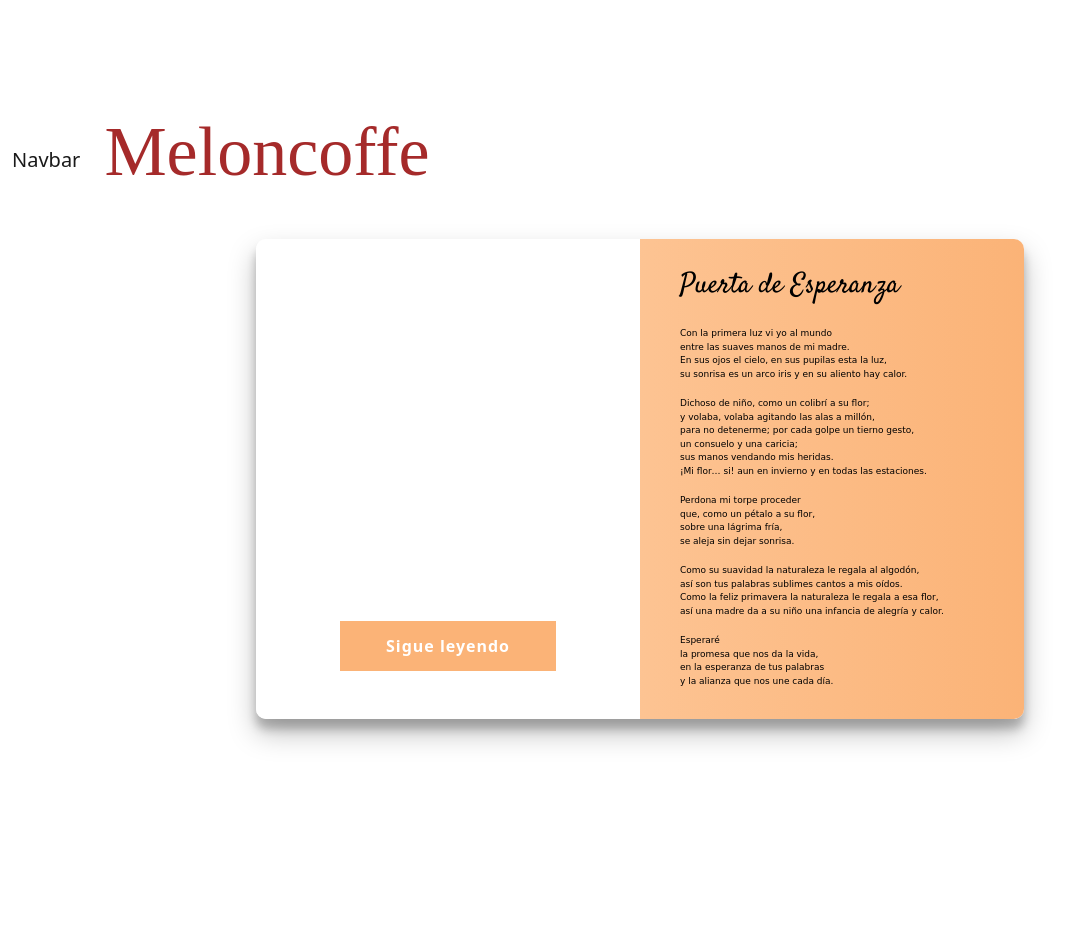
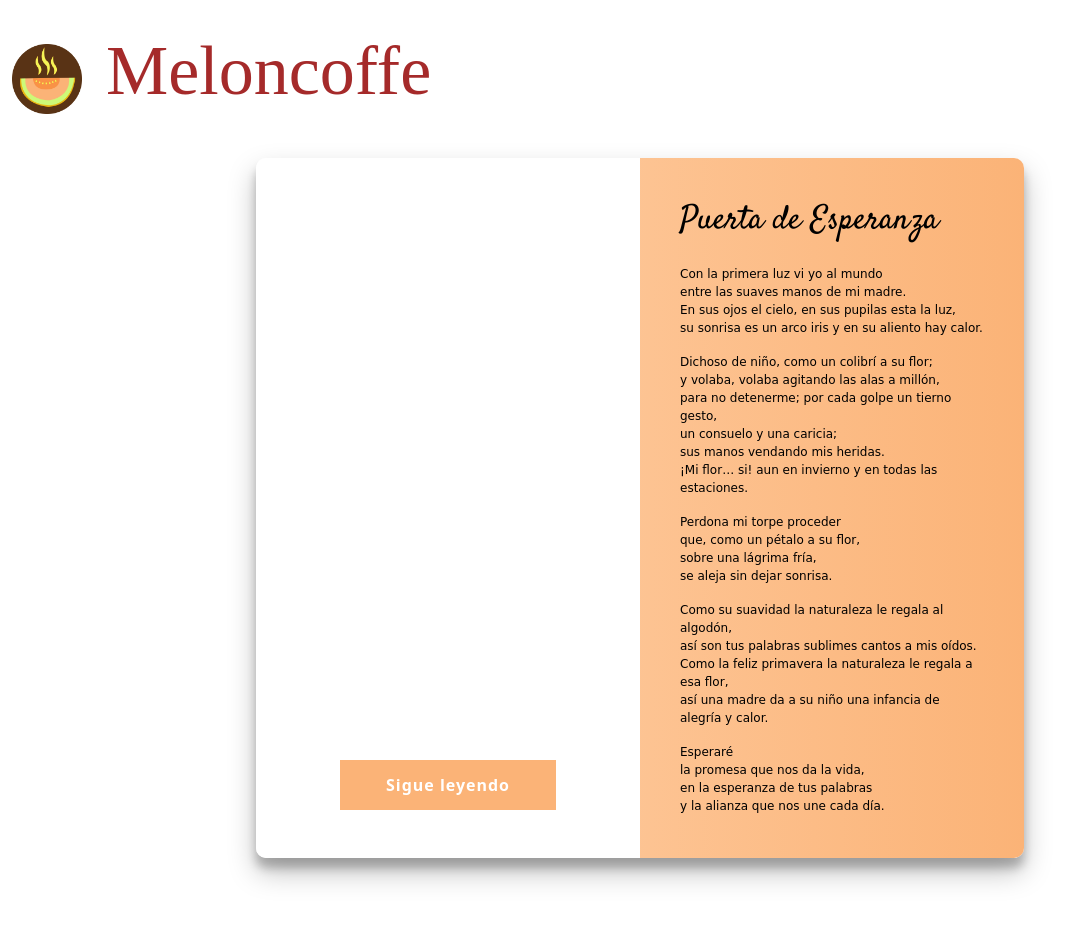
Before and after one commit to Tomohiko10615/meloncoffee, a Django app: page /accounts/sample/ in a window 1280 px wide. Shown: the whole page, without its empty margins (0-1087 px from the left). Before the commit the page ends 745 px from the top, so only its background shows below. Run offline with Django 3.2, Linux system fonts and the light colour scheme; some web fonts are replaced.

Commit message:
lot of changes

```diff
--- a/meloncoffee/accounts/forms.py
+++ b/meloncoffee/accounts/forms.py
@@ -2,6 +2,8 @@
 from django import forms
 from django.contrib.auth.forms import UserCreationForm, UserChangeForm
 from .models import CustomUser
+
+#from django.core.exceptions import ValidationError
 
 class DateInput(forms.DateInput):
     input_type = 'date'
@@ -26,6 +28,15 @@
         self.fields['password1'].widget = forms.PasswordInput(attrs={'placeholder': 'Contraseña'})
         self.fields['password2'].widget = forms.PasswordInput(attrs={'placeholder': 'Confirmar contraseña'})
 
+    """
+    def clean(self):
+       email = self.cleaned_data.get('email')
+       if CustomUser.objects.filter(email=email).exists():
+            raise ValidationError("El email ingresado ya sido registrado")
+       return self.cleaned_data
+    """
+
+
 class CustomUserChangeForm(UserChangeForm):
     class Meta:
         model = CustomUser
@@ -41,10 +52,13 @@
         'password': forms.fields.TextInput(attrs={'placeholder': 'Contraseña'}),
     }
 
-    def __init__(self, *args, **kwargs):
-        super(CustomUserCreationForm, self).__init__(*args, **kwargs)
-        self.fields['password1'].widget = forms.PasswordInput(attrs={'placeholder': 'Contraseña'})
-        self.fields['password2'].widget = forms.PasswordInput(attrs={'placeholder': 'Confirmar contraseña'})
+    """
+    def clean(self):
+       email = self.cleaned_data.get('email')
+       if CustomUser.objects.filter(email=email).exists():
+            raise ValidationError("El email ingresado ya sido registrado")
+       return self.cleaned_data
+    """
 
 """
 class FormContactForm(forms.ModelForm):
--- a/meloncoffee/accounts/models.py
+++ b/meloncoffee/accounts/models.py
@@ -4,11 +4,18 @@
 from django.contrib.auth.models import AbstractUser
 from django.db import models
 
+
+#from django.contrib.auth.models import User
+#User._meta.get_field('email')._unique = True
+
 class CustomUser(AbstractUser):
+    class Meta:
+        unique_together = ('email',)
     first_name = models.CharField(max_length=32)
     second_name = models.CharField(max_length=32)
     phone = models.PositiveIntegerField(null=True, blank=True)
     birthday = models.DateField(null=True, blank=True)
+
 
 """
 class CustomUser(models.Model):
--- a/meloncoffee/accounts/views.py
+++ b/meloncoffee/accounts/views.py
@@ -20,7 +20,7 @@
 list_id = settings.MAILCHIMP_EMAIL_LIST_ID
 
 # Subscription Logic
-def subscribe(first_name, second_name, phone, birthday, email):
+def subscribe(first_name, second_name, phone, birthday, email, form):
     """
      Contains code handling the communication to the mailchimp api
      to create a contact/member in an audience/list.
@@ -44,6 +44,7 @@
     try:
         response = mailchimp.lists.add_list_member(list_id, member_info)
         print("response: {}".format(response))
+        form.save()
     except ApiClientError as error:
         print("An exception occurred: {}".format(error.text))
 
@@ -59,8 +60,11 @@
 """
 
 
+
+
 def signup(request):
     form = CustomUserCreationForm(request.POST)
+    print("h")
     print(form.errors)
     if request.method == "POST":
 
@@ -70,10 +74,9 @@
             phone = request.POST['phone']
             birthday = request.POST['birthday']
             email = request.POST['email']
-            subscribe(first_name, second_name, phone, birthday, email)
+            subscribe(first_name, second_name, phone, birthday, email, form)
             messages.success(request, "Email received. thank You! ") # message
-            form.save()
-            return HttpResponseRedirect(reverse_lazy('login'))
+            return render(request, "registration/login.html", { 'confirm': True, 'email': email })
         else:
             return render(request, "registration/signup.html", {
         'form': form, 'failed': True})
@@ -84,6 +87,9 @@
 
 def login(request):
     return render(request, "registration/login.html")
+
+def confirm(request):
+    return render(request, "registration/confirm.html")
 
 def sample(request):
     form = CustomUserCreationForm(request.POST)
@@ -97,7 +103,7 @@
             subscribe(first_name, second_name, phone, birthday, email)
             messages.success(request, "Email received. thank You! ") # message
             form.save()
-            return HttpResponseRedirect(reverse_lazy('login'))
+            return HttpResponseRedirect(reverse_lazy('login'), { 'confirm': True, 'email': email })
         else:
             return render(request, "registration/signup.html", {
         'form': form, 'failed': True})
--- a/meloncoffee/static/css/reg.css
+++ b/meloncoffee/static/css/reg.css
@@ -18,7 +18,7 @@
 	align-items: center;
 	flex-direction: column;
 	font-family: 'Montserrat', sans-serif;
-	height: 100vh;
+	height: auto;
 	margin: -20px 0 50px;
 }
 
@@ -27,6 +27,7 @@
 	margin: 0;
 	color: black;
 	font-family:  Satisfy, Oxygen, serif;
+	font-size: 33px !important;
 }
 
 h2 {
@@ -34,7 +35,7 @@
 }
 
 p {
-	font-size: 10px;
+	font-size: 14px;
 	margin: 0px;
 	padding: 0px;
 	color: black;
@@ -42,7 +43,7 @@
 }
 
 span {
-	font-size: 9px;
+	font-size: 12px;
 	color: black;
 	font-family: Comic Sans MS, Comic Sans, cursive;
 }
@@ -118,8 +119,8 @@
 	overflow: hidden;
 	width: 768px;
 	max-width: 100%;
-	min-height: 480px;
-	height: fit-content;
+	height: 700px;
+	margin-bottom: 10%;
 }
 
 .form-container {
--- a/meloncoffee/templates/basereg.html
+++ b/meloncoffee/templates/basereg.html
@@ -6,15 +6,21 @@
         <meta charset="utf-8">
         <meta name="viewport" content="width=device-width,
         initial-scale=1, shrink-to-fit=no">
+        <link rel="icon" href="{% static 'images/logo.png' %}" type="image/x-icon">
         <link rel="preconnect" href="https://fonts.googleapis.com">
         <link rel="preconnect" href="https://fonts.gstatic.com" crossorigin>
         <link href="https://fonts.googleapis.com/css2?family=Bonheur+Royale&family=Satisfy&family=Life+Savers:wght@700&family=Assistant&display=swap" rel="stylesheet">
         <link rel="stylesheet" href="{% static 'css/reg.css' %}">
         <link href="https://cdn.jsdelivr.net/npm/bootstrap@5.1.3/dist/css/bootstrap.min.css" rel="stylesheet" integrity="sha384-1BmE4kWBq78iYhFldvKuhfTAU6auU8tT94WrHftjDbrCEXSU1oBoqyl2QvZ6jIW3" crossorigin="anonymous">
         <title>{% block title %}Meloncoffe{% endblock title %}</title>
+
+    </head>
+    <body>
       <nav class="navbar navbar-expand-lg navbar-light navbar-fixed-top bg-white me-auto">
         <div class="container-fluid">
-            <a class="navbar-brand" href="#">Navbar</a>
+          <a class="navbar-brand" href="#">
+            <img src="{% static 'images/logo.png' %}" alt="" width="70" height="70">
+          </a>
           <button class="navbar-toggler" type="button" data-bs-toggle="collapse" data-bs-target="#navbarNav" aria-controls="navbarNav" aria-expanded="false" aria-label="Toggle navigation">
             <span class="navbar-toggler-icon"></span>
           </button>
@@ -27,8 +33,6 @@
           </div>
         </div>
       </nav>
-    </head>
-    <body>
         <main>
             {% block content %}
             {% endblock content %}
--- a/meloncoffee/templates/registration/sample.html
+++ b/meloncoffee/templates/registration/sample.html
@@ -7,11 +7,12 @@
 
 <div class="main-container" id="main-container">
 	<div class="form-container sign-up-container">
-		<form method="post" id="signup-form">
+		<form method="post" id="signup-form" action="{% url 'signup' %}">
             {% csrf_token %}
 			<h1>Registrarse</h1>
             {% for field in form %}
                 {{ field }}
+				<br>
             {% endfor %}
 			<button class="mt-3" type="submit">Crear una cuenta</button>
 		</form>
--- a/meloncoffee/templates/registration/signup.html
+++ b/meloncoffee/templates/registration/signup.html
@@ -12,6 +12,7 @@
 			<h1>Registrarse</h1>
             {% for field in form %}
                 {{ field }}
+				<br>
             {% endfor %}
 			<button class="mt-3" type="submit">Crear una cuenta</button>
 		</form>
```
Also changed, not shown: meloncoffee/templates/registration/confirm.html (added, +10 -0 lines), meloncoffee/templates/registration/login.html (+5 -3 lines), meloncoffee/accounts/migrations/0002_auto_20211108_1048.py (added), meloncoffee/accounts/migrations/0003_auto_20211108_1105.py (added), meloncoffee/db.sqlite3, meloncoffee/static/images/logo.png. Lines whose indentation alone changed are shown as unchanged.
